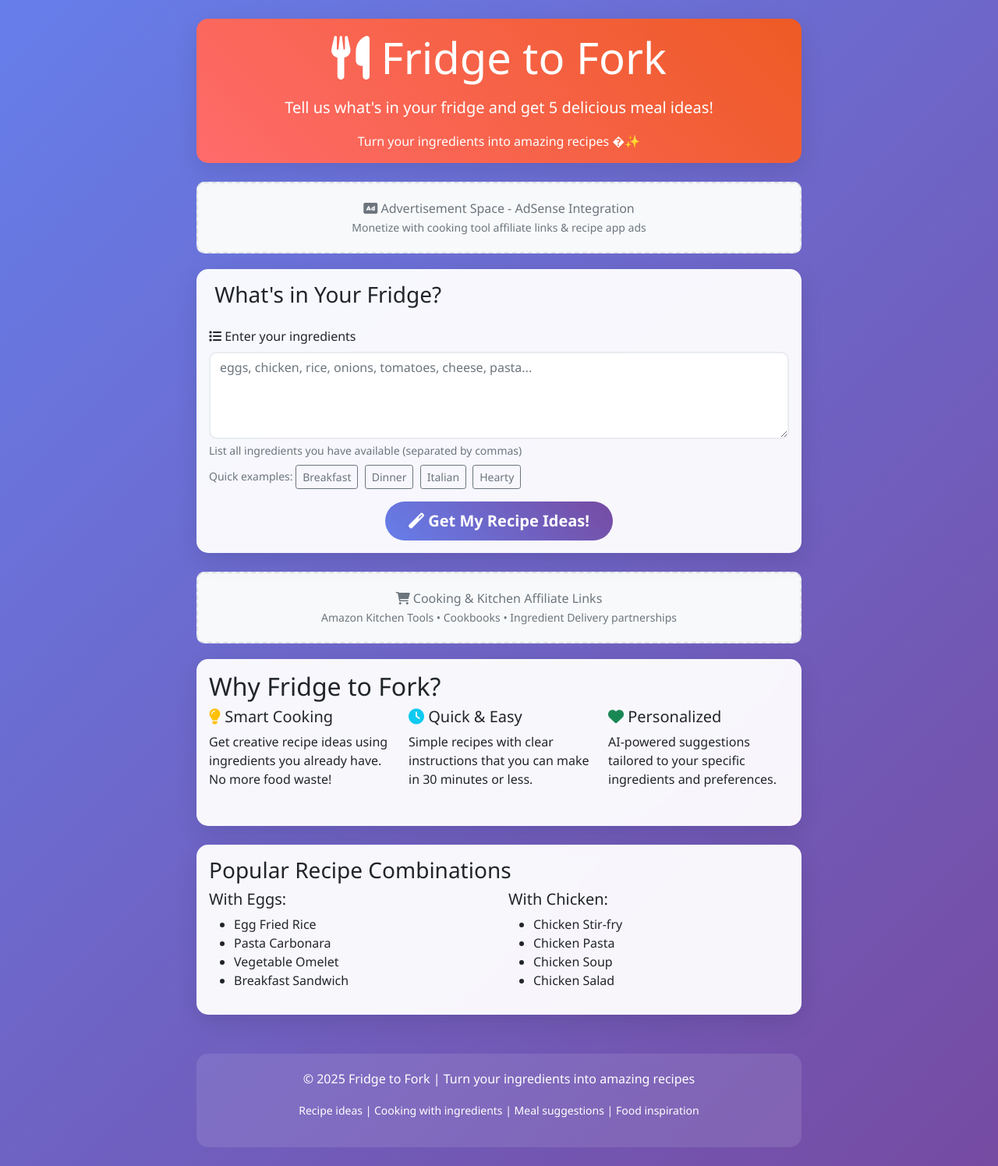
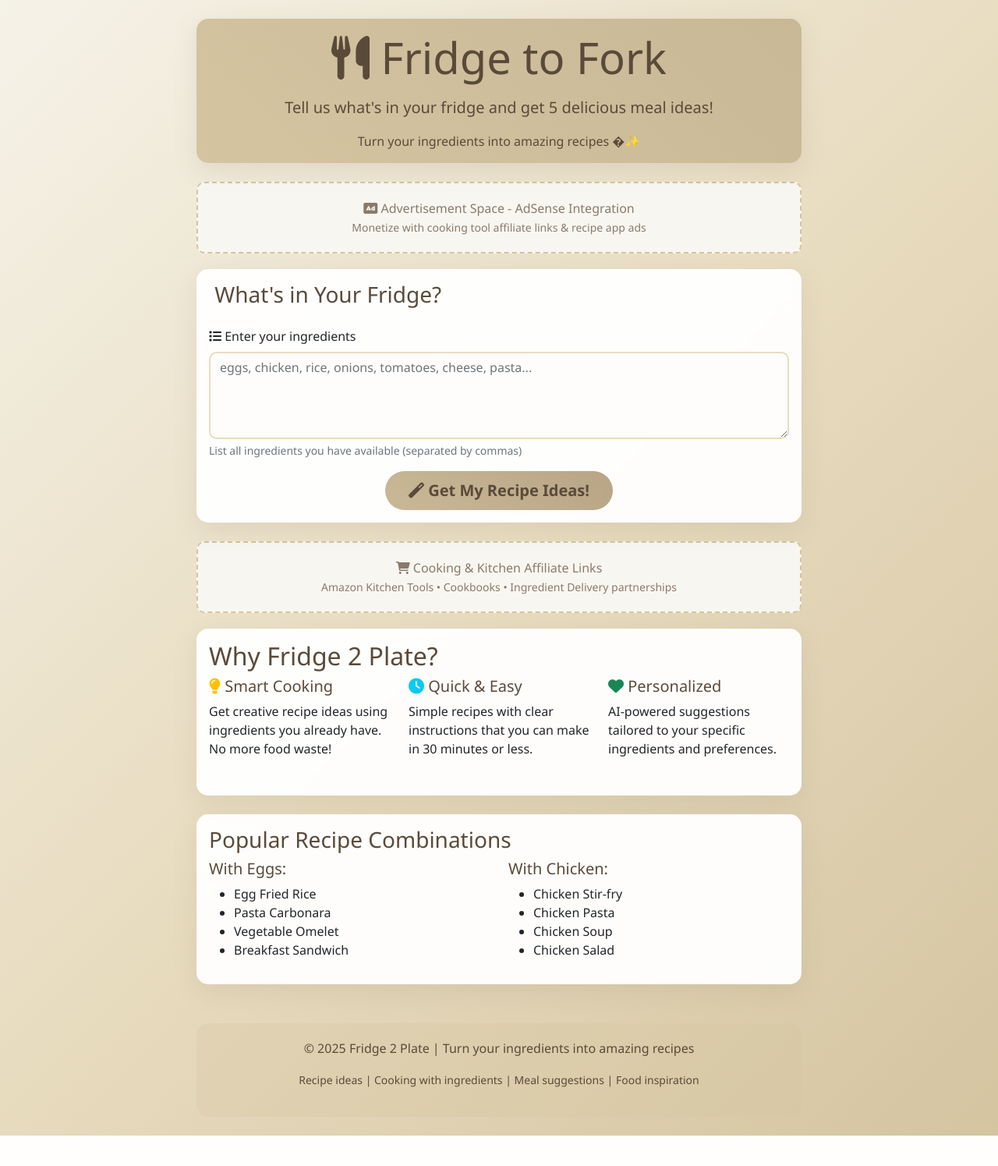
Before and after one commit to chuneappdev/brokeMealApp, a Flask app: page / in a window 1280 px wide. Shown: the whole page at 78% size. After the commit the page ends 1456 px from the top, so only its background shows below. Run offline with Flask 3, Linux system fonts and the light colour scheme.

Commit message:
Rebrand to Fridge 2 Plate with tan/beige/white theme, remove quick examples and cost badges

```diff
--- a/app.py
+++ b/app.py
@@ -1,5 +1,5 @@
 from flask import Flask, render_template, request, jsonify
-import openai
+from openai import OpenAI
 import os
 from dotenv import load_dotenv
 import json
@@ -8,8 +8,8 @@ load_dotenv()
 
 app = Flask(__name__)
 
-# Configure OpenAI API key
-openai.api_key = os.getenv('OPENAI_API_KEY')
+# Configure OpenAI client
+client = OpenAI(api_key=os.getenv('OPENAI_API_KEY'))
 
 # Fallback meal suggestions based on common ingredients
 FALLBACK_MEALS = [
@@ -28,7 +28,7 @@ FALLBACK_MEALS = [
 def generate_meal_suggestions_gpt(ingredients):
     """Generate meal suggestions using OpenAI GPT based on available ingredients"""
     try:
-        if not openai.api_key:
+        if not client.api_key:
             raise Exception("No OpenAI API key configured")
 
         prompt = f"""
@@ -52,7 +52,7 @@ def generate_meal_suggestions_gpt(ingredients):
         }}
         """
 
-        response = openai.ChatCompletion.create(
+        response = client.chat.completions.create(
             model="gpt-3.5-turbo",
             messages=[
                 {"role": "system", "content": "You are a helpful cooking assistant that suggests creative meals based on available ingredients."},
--- a/requirements.txt
+++ b/requirements.txt
@@ -1,5 +1,5 @@
 Flask==2.3.3
 python-dotenv==1.0.0
-openai==0.28.1
+openai==1.99.2
 gunicorn==21.2.0
 Werkzeug==2.3.7
--- a/templates/index.html
+++ b/templates/index.html
@@ -3,27 +3,36 @@
 <head>
     <meta charset="UTF-8">
     <meta name="viewport" content="width=device-width, initial-scale=1.0">
-    <title>Fridge to Fork - What to Cook with Your Ingredients</title>
+    <title>        <!-- Header -->
+        <div class="card header-card mb-4">
+            <div class="card-body">
+                <h1 class="display-4 mb-3">
+                    <i class="fas fa-utensils"></i> Fridge 2 Plate
+                </h1>
+                <p class="lead">Tell us what's in your fridge and get 5 delicious meal ideas!</p>
+                <p class="mb-0">Turn your ingredients into amazing recipes 🍳✨</p>
+            </div>
+        </div>late - What to Cook with Your Ingredients</title>
     <meta name="description" content="Enter your fridge ingredients and get 5 delicious meal ideas. Perfect recipe suggestions based on what you already have!">
     <meta name="keywords" content="recipe ideas, cooking with ingredients, what to cook, meal suggestions, fridge ingredients">
 
     <!-- Open Graph / Facebook -->
     <meta property="og:type" content="website">
-    <meta property="og:url" content="https://fridgetofork.com/">
-    <meta property="og:title" content="Fridge to Fork - Recipe Ideas from Your Ingredients">
+    <meta property="og:url" content="https://fridge2plate.com/">
+    <meta property="og:title" content="Fridge 2 Plate - Recipe Ideas from Your Ingredients">
     <meta property="og:description" content="Get 5 delicious meal ideas based on ingredients you already have">
 
     <!-- Twitter -->
     <meta property="twitter:card" content="summary_large_image">
-    <meta property="twitter:url" content="https://fridgetofork.com/">
-    <meta property="twitter:title" content="Fridge to Fork - Recipe Ideas from Your Ingredients">
+    <meta property="twitter:url" content="https://fridge2plate.com/">
+    <meta property="twitter:title" content="Fridge 2 Plate - Recipe Ideas from Your Ingredients">
     <meta property="twitter:description" content="Get 5 delicious meal ideas based on ingredients you already have">
 
     <link href="https://cdn.jsdelivr.net/npm/bootstrap@5.1.3/dist/css/bootstrap.min.css" rel="stylesheet">
     <link href="https://cdnjs.cloudflare.com/ajax/libs/font-awesome/6.0.0/css/all.min.css" rel="stylesheet">
     <style>
         body {
-            background: linear-gradient(135deg, #667eea 0%, #764ba2 100%);
+            background: linear-gradient(135deg, #f5f2e8 0%, #e8dcc0 50%, #d4c4a0 100%);
             min-height: 100vh;
             font-family: 'Segoe UI', Tahoma, Geneva, Verdana, sans-serif;
         }
@@ -35,58 +44,55 @@
         .card {
             border: none;
             border-radius: 15px;
-            box-shadow: 0 10px 30px rgba(0,0,0,0.1);
+            box-shadow: 0 10px 30px rgba(139, 127, 108, 0.15);
             backdrop-filter: blur(10px);
-            background: rgba(255,255,255,0.95);
+            background: rgba(255, 255, 255, 0.95);
         }
 
         .header-card {
-            background: linear-gradient(45deg, #ff6b6b, #ee5a24);
-            color: white;
+            background: linear-gradient(45deg, #d4c4a0, #c9b896);
+            color: #5a4a3a;
             text-align: center;
         }
 
         .meal-card {
             margin-bottom: 15px;
-            border-left: 4px solid #667eea;
+            border-left: 4px solid #c9b896;
             transition: transform 0.2s, box-shadow 0.2s;
+            background: #fefdfb;
         }
 
         .meal-card:hover {
             transform: translateY(-2px);
-            box-shadow: 0 8px 25px rgba(0,0,0,0.15);
+            box-shadow: 0 8px 25px rgba(139, 127, 108, 0.2);
         }
 
         .btn-primary {
-            background: linear-gradient(45deg, #667eea, #764ba2);
+            background: linear-gradient(45deg, #c9b896, #b8a586);
             border: none;
             border-radius: 25px;
             padding: 10px 30px;
             font-weight: 600;
             transition: all 0.3s;
+            color: #5a4a3a;
         }
 
         .btn-primary:hover {
             transform: translateY(-2px);
-            box-shadow: 0 5px 15px rgba(0,0,0,0.2);
+            box-shadow: 0 5px 15px rgba(139, 127, 108, 0.3);
+            background: linear-gradient(45deg, #b8a586, #a69476);
+            color: #4a3a2a;
         }
 
         .ingredient-tag {
-            background: #e9ecef;
-            color: #495057;
+            background: #f0ebe1;
+            color: #6b5b4b;
             padding: 3px 8px;
             border-radius: 12px;
             font-size: 0.8em;
             margin: 2px;
             display: inline-block;
-        }
-
-        .cost-badge {
-            background: linear-gradient(45deg, #2ecc71, #27ae60);
-            color: white;
-            padding: 5px 10px;
-            border-radius: 15px;
-            font-weight: bold;
+            border: 1px solid #e0d5c1;
         }
 
         .loading {
@@ -96,22 +102,22 @@
         }
 
         .spinner-border {
-            color: #667eea;
+            color: #c9b896;
         }
 
         .ads-placeholder {
-            background: #f8f9fa;
-            border: 2px dashed #dee2e6;
+            background: #f8f6f1;
+            border: 2px dashed #d4c4a0;
             border-radius: 10px;
             padding: 20px;
             text-align: center;
-            color: #6c757d;
+            color: #8a7a6a;
             margin: 20px 0;
         }
 
         .footer {
-            background: rgba(255,255,255,0.1);
-            color: white;
+            background: rgba(212, 196, 160, 0.3);
+            color: #5a4a3a;
             text-align: center;
             padding: 20px;
             margin-top: 50px;
@@ -120,13 +126,29 @@
 
         .form-control {
             border-radius: 10px;
-            border: 2px solid #e9ecef;
+            border: 2px solid #e8dcc0;
             transition: border-color 0.3s;
+            background: #fefdfb;
         }
 
         .form-control:focus {
-            border-color: #667eea;
-            box-shadow: 0 0 0 0.2rem rgba(102, 126, 234, 0.25);
+            border-color: #c9b896;
+            box-shadow: 0 0 0 0.2rem rgba(201, 184, 150, 0.25);
+            background: #ffffff;
+        }
+
+        .text-primary {
+            color: #8a7a6a !important;
+        }
+
+        .alert-success {
+            background-color: #f0ebe1;
+            border-color: #d4c4a0;
+            color: #6b5b4b;
+        }
+
+        h1, h2, h3, h4, h5, h6 {
+            color: #5a4a3a;
         }
 
         @media (max-width: 768px) {
@@ -209,7 +231,7 @@
         <!-- SEO Content -->
         <div class="card mb-4">
             <div class="card-body">
-                <h2>Why Fridge to Fork?</h2>
+                <h2>Why Fridge 2 Plate?</h2>
                 <div class="row">
                     <div class="col-md-4 mb-3">
                         <h5><i class="fas fa-lightbulb text-warning"></i> Smart Cooking</h5>
@@ -256,7 +278,7 @@
 
         <!-- Footer -->
         <div class="footer">
-            <p>&copy; 2025 Fridge to Fork | Turn your ingredients into amazing recipes</p>
+            <p>&copy; 2025 Fridge 2 Plate | Turn your ingredients into amazing recipes</p>
             <p>
                 <small>
                     Recipe ideas | Cooking with ingredients | Meal suggestions | Food inspiration
@@ -321,7 +343,7 @@
                 html += `
                     <div class="meal-card card">
                         <div class="card-body">
-                            <div class="d-flex justify-content-between align-items-start mb-3">
+                            <div class="mb-3">
                                 <h5 class="card-title mb-0">
                                     <i class="fas fa-utensils text-primary"></i> ${meal.name}
                                 </h5>
@@ -349,25 +371,6 @@
             // Scroll to results
             document.getElementById('results').scrollIntoView({ behavior: 'smooth' });
         }
-
-        // Add some sample ingredients for quick testing
-        document.addEventListener('DOMContentLoaded', function() {
-            const ingredientsInput = document.getElementById('ingredients');
-            const quickButtons = document.createElement('div');
-            quickButtons.className = 'mt-2';
-            quickButtons.innerHTML = `
-                <small class="text-muted">Quick examples: </small>
-                <button type="button" class="btn btn-outline-secondary btn-sm me-1" onclick="setIngredients('eggs, cheese, bread')">Breakfast</button>
-                <button type="button" class="btn btn-outline-secondary btn-sm me-1" onclick="setIngredients('chicken, rice, vegetables')">Dinner</button>
-                <button type="button" class="btn btn-outline-secondary btn-sm me-1" onclick="setIngredients('pasta, tomatoes, garlic')">Italian</button>
-                <button type="button" class="btn btn-outline-secondary btn-sm" onclick="setIngredients('ground beef, onions, potatoes')">Hearty</button>
-            `;
-            ingredientsInput.parentNode.appendChild(quickButtons);
-        });
-
-        function setIngredients(ingredients) {
-            document.getElementById('ingredients').value = ingredients;
-        }
     </script>
 </body>
 </html>
```
Also changed, not shown: README.md.
